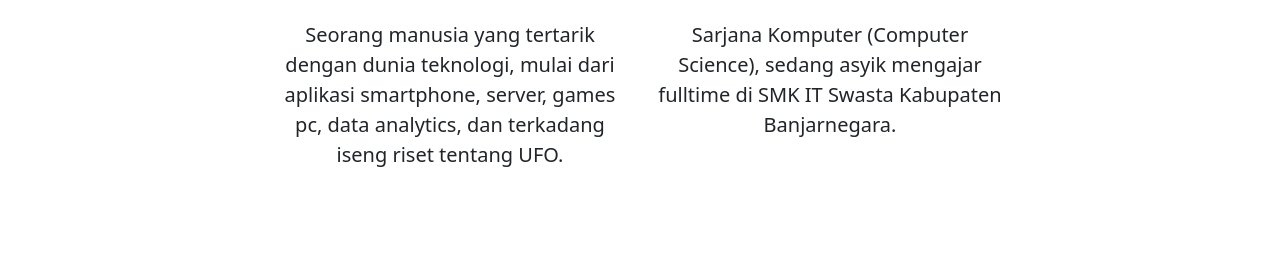
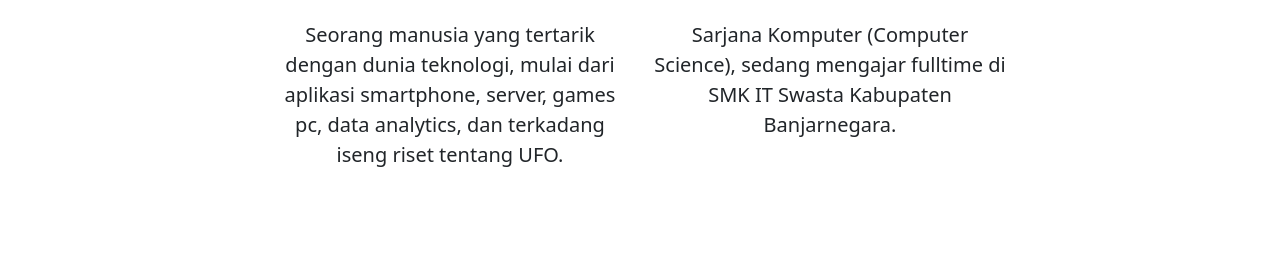
Before and after one commit to misterpotabi/materialxtkj2, a plain HTML site: page index.html in a window 1280 px wide. Shown: the part 526-789 px from the top of the page. Drawn offline with nearby package versions, Linux system fonts and the light colour scheme.

Commit message:
merubah about

```diff
--- a/index.html
+++ b/index.html
@@ -83,7 +83,7 @@
             <p>Seorang manusia yang tertarik dengan dunia teknologi, mulai dari aplikasi smartphone, server, games pc, data analytics, dan terkadang iseng riset tentang UFO.</p>
           </div>
           <div class="col-md-4" data-aos="fade-left">
-            <p>Sarjana Komputer (Computer Science), sedang asyik mengajar fulltime di SMK IT Swasta Kabupaten Banjarnegara.</p>
+            <p>Sarjana Komputer (Computer Science), sedang mengajar fulltime di SMK IT Swasta Kabupaten Banjarnegara.</p>
           </div>
         </div>
       </div>
```
